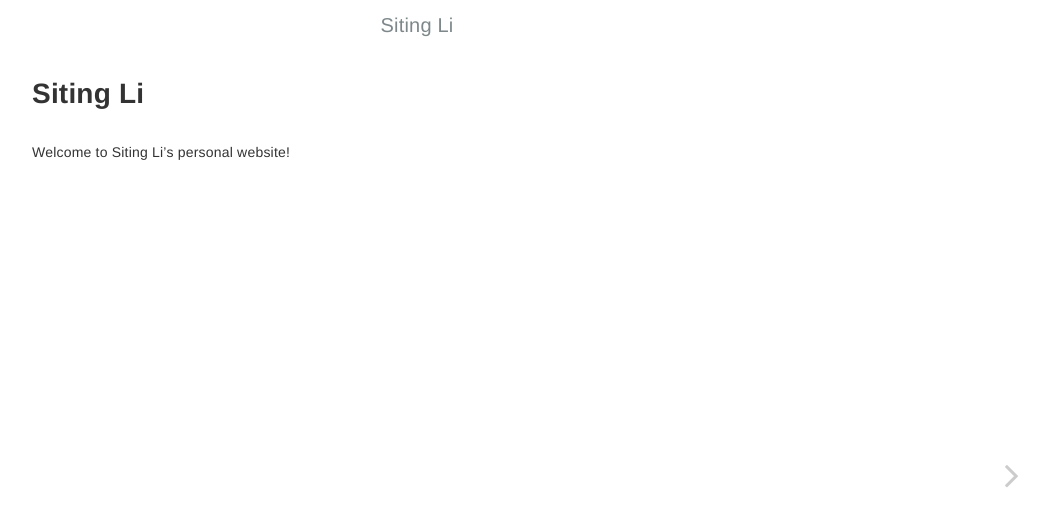
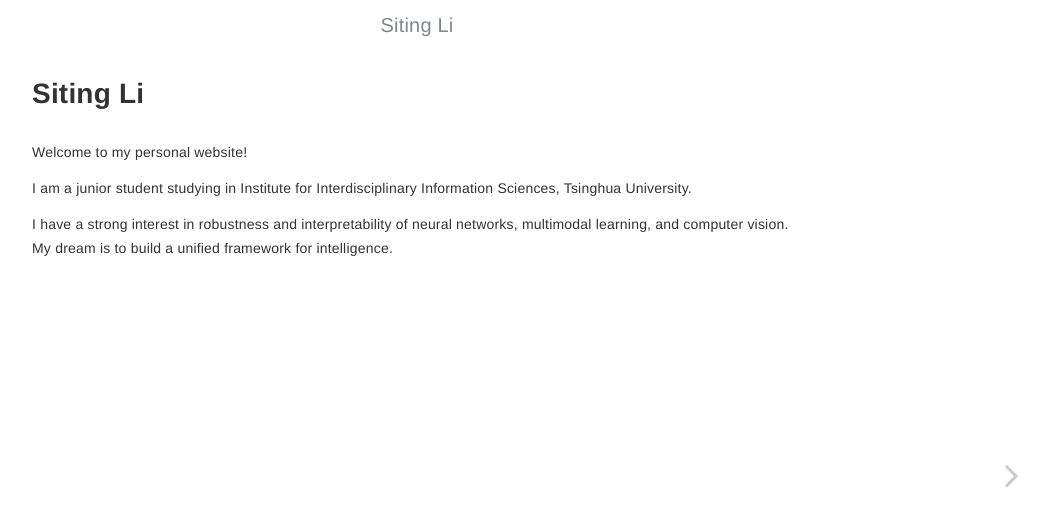
Before and after one commit to lst627/lst627.github.io, a Jekyll site: the page built from index.md, in a window 1280 px wide. Shown: the top 526 px of the page, without its empty margins (223-1271 px from the left). Built offline with Jekyll 4.4.1, drawn with Linux system fonts in a browser that asks for light colours.

Commit message:
Update index.md

```diff
--- a/index.md
+++ b/index.md
@@ -2,4 +2,8 @@
 layout: home
 ---
 
-Welcome to Siting Li's personal website!
+Welcome to my personal website!
+
+I am a junior student studying in Institute for Interdisciplinary Information Sciences, Tsinghua University.
+
+I have a strong interest in robustness and interpretability of neural networks, multimodal learning, and computer vision. My dream is to build a unified framework for intelligence.
```
